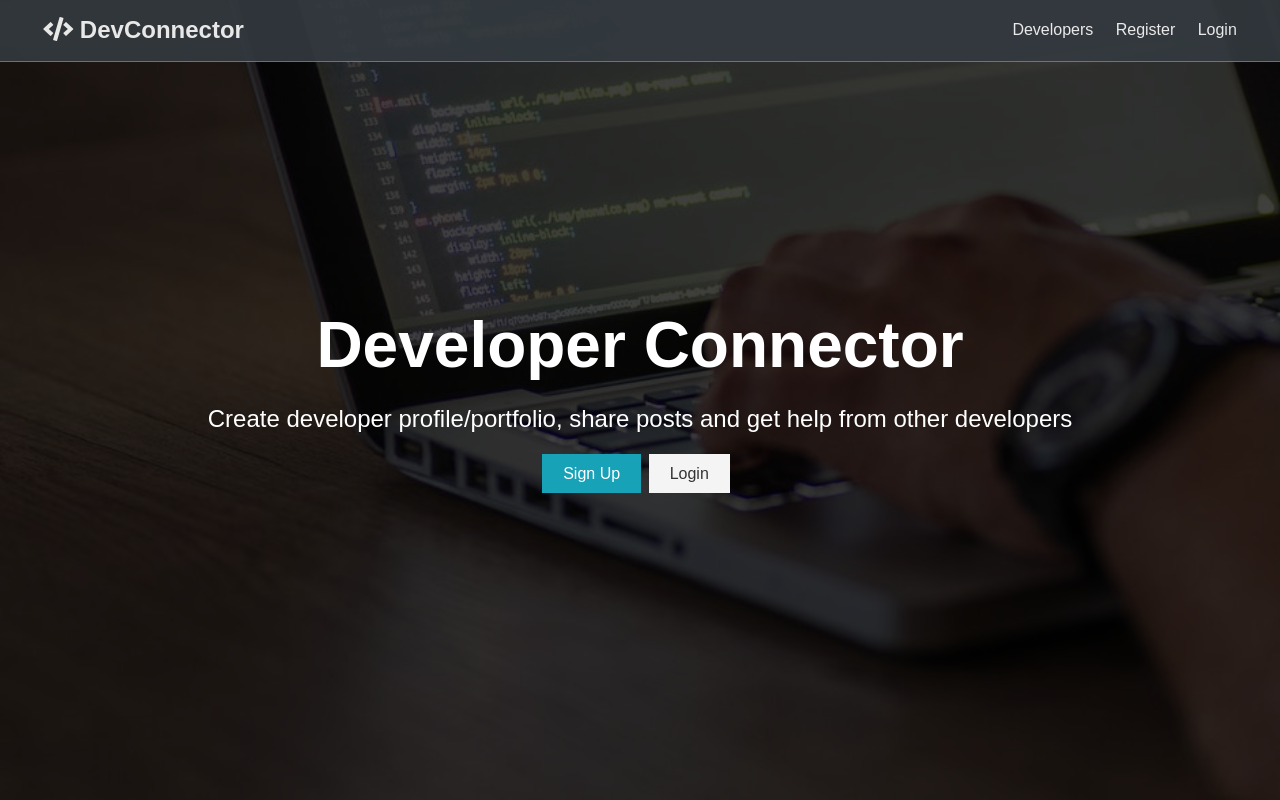
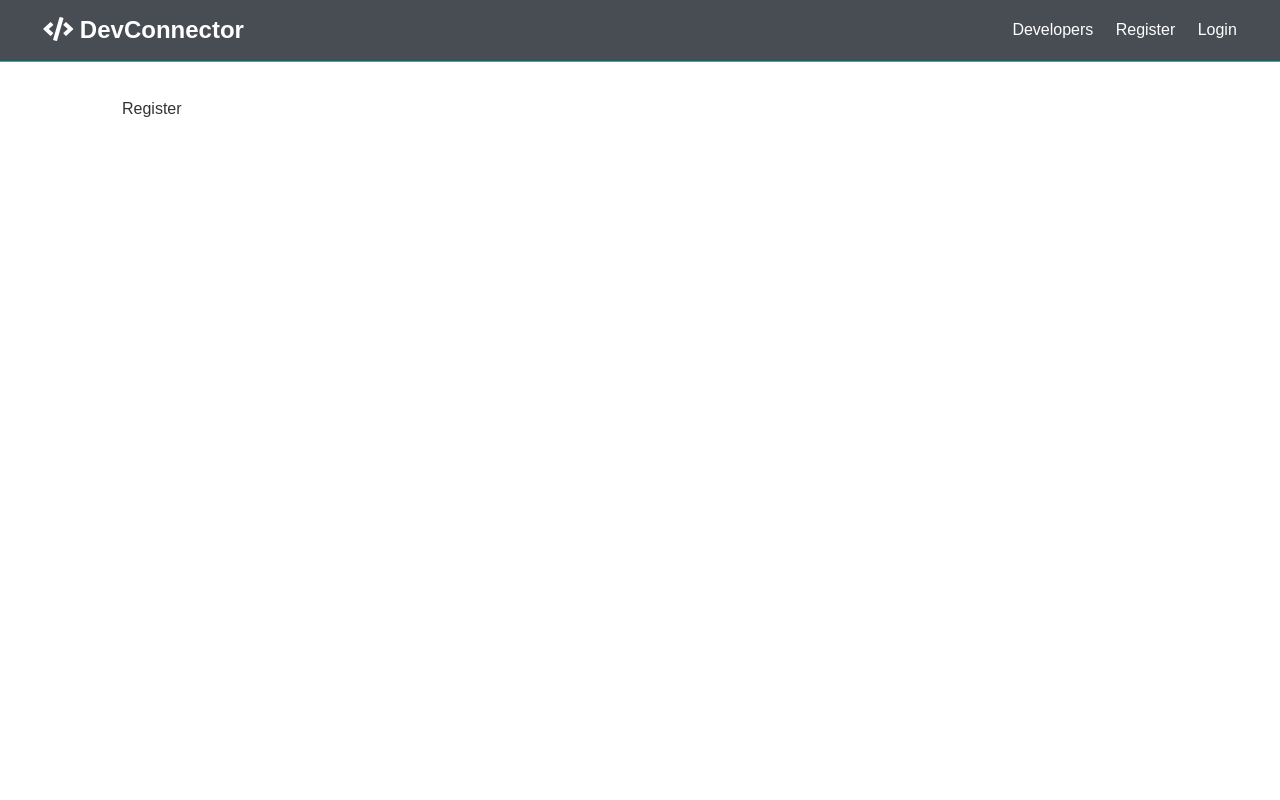
Before and after one commit to walshyc/DevConnector, a React (Create React App) app in the folder client/: page /register in a window 1280 px wide. Built offline with nearby package versions, Linux system fonts and the light colour scheme.

Commit message:
corrected links and added login and register comp.

```diff
--- a/client/src/App.js
+++ b/client/src/App.js
@@ -1,13 +1,24 @@
 import React, { Fragment } from "react";
-import { Navbar } from "./components/layout/Navbar";
-import { Landing } from "./components/layout/Landing";
+import { BrowserRouter as Router, Route, Switch } from "react-router-dom";
+import Navbar from "./components/layout/Navbar";
+import Landing from "./components/layout/Landing";
+import Login from "./components/auth/Login";
+import Register from "./components/auth/Register";
 import "./App.css";
 
 const App = () => (
-  <Fragment>
-    <Navbar />
-    <Landing />
-  </Fragment>
+  <Router>
+    <Fragment>
+      <Navbar />
+      <Route exact path="/" component={Landing}></Route>
+      <section className="container">
+        <Switch>
+          <Route exact path="/login" component={Login}></Route>
+          <Route exact path="/register" component={Register}></Route>
+        </Switch>
+      </section>
+    </Fragment>
+  </Router>
 );
 
 export default App;
--- /dev/null
+++ b/client/src/components/auth/Login.js
@@ -0,0 +1,11 @@
+import React from 'react'
+
+const Login = () => {
+    return (
+        <div>
+            Login
+        </div>
+    )
+}
+
+export default Login
--- /dev/null
+++ b/client/src/components/auth/Register.js
@@ -0,0 +1,11 @@
+import React from 'react'
+
+const Register = () => {
+    return (
+        <div>
+            Register
+        </div>
+    )
+}
+
+export default Register
--- a/client/src/components/layout/Landing.js
+++ b/client/src/components/layout/Landing.js
@@ -1,4 +1,5 @@
 import React from 'react'
+import {Link} from 'react-router-dom'
 
 export const Landing = () => {
     return (
@@ -11,11 +12,13 @@
             other developers
           </p>
           <div className="buttons">
-              <a href="register.html" className="btn btn-primary">Sign Up</a>
-              <a href="login.html" className="btn">Login</a>
+              <Link to="/register" className="btn btn-primary">Sign Up</Link>
+              <Link to="/login" className="btn">Login</Link>
           </div>
         </div>
       </div>
     </section>
     )
 }
+
+export default Landing
--- a/client/src/components/layout/Navbar.js
+++ b/client/src/components/layout/Navbar.js
@@ -1,16 +1,19 @@
 import React from 'react'
+import {Link} from 'react-router-dom'
 
 export const Navbar = () => {
     return (
         <nav className="navbar bg-dark">
       <h1>
-        <a href="dashboard.html"> <i className="fas fa-code"></i> DevConnector </a>
+        <Link to="dashboard.html"> <i className="fas fa-code"></i> DevConnector </Link>
       </h1>
       <ul>
-        <li><a href="profiles.html">Developers</a></li>
-        <li><a href="register.html">Register</a></li>
-        <li><a href="login.html">Login</a></li>
+        <li><Link to="/profiles">Developers</Link></li>
+        <li><Link to="/register">Register</Link></li>
+        <li><Link to="/login">Login</Link></li>
       </ul>
     </nav>
     )
 }
+
+export default Navbar
```
